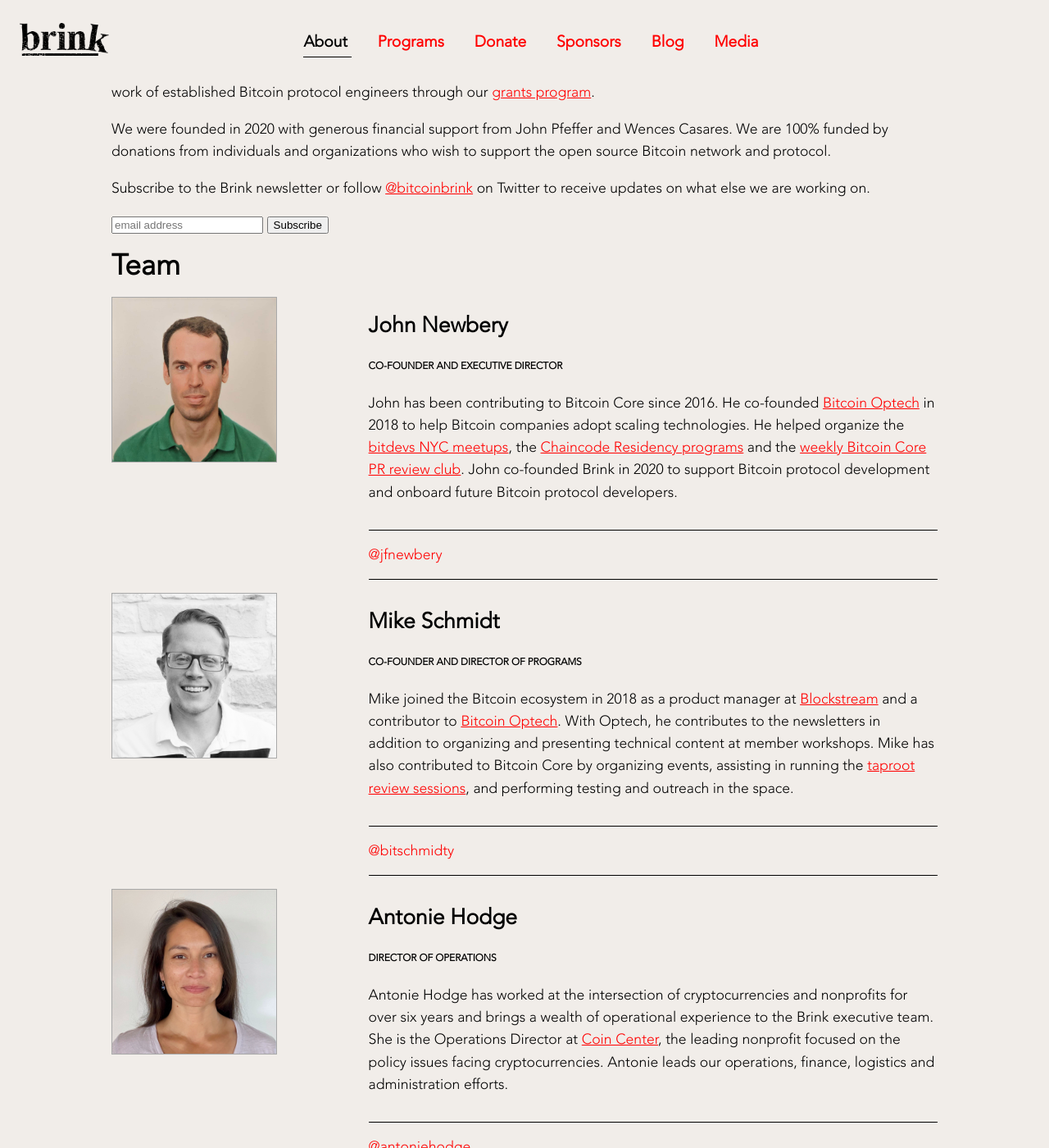
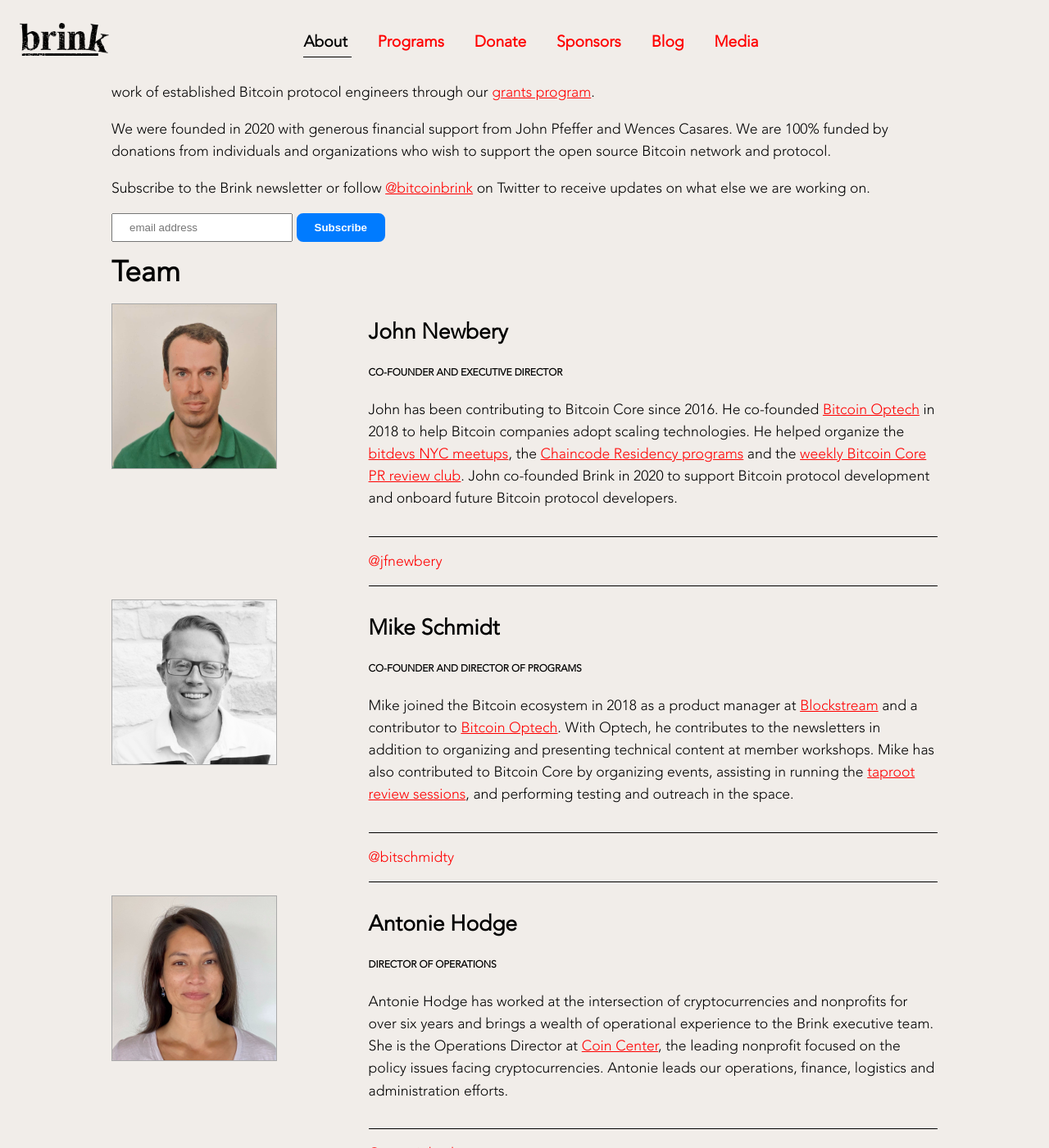
Before and after one commit to bitcoinbrink/website, a Jekyll site: the page built from index.md, in a window 1280 px wide and 1400 px high, scrolled down 354 px. Shown: the whole window at 82% size. Built offline with Jekyll 4.4.1, drawn with Linux system fonts in a browser that asks for light colours.

Commit message:
add some button styling

```diff
--- a/_sass/main.scss
+++ b/_sass/main.scss
@@ -1557,3 +1557,27 @@
   display: inline;
   color: #fff;
 }
+
+button, .button {
+  background-color:#007bff; /* Green */
+  border: 2px solid #007bff;
+  padding: 8px 20px;
+  color: white;
+  text-align: center;
+  text-decoration: none;
+  display: inline-block;
+  border-radius: 8px;
+  cursor: pointer;
+  font-weight: bold;
+  transition-duration: 0.4s;
+}
+
+button:hover, .button:hover {
+  background-color: transparent; /* Green */
+  color: black;
+}
+
+input
+{
+  padding: 8px 20px;
+}
```
